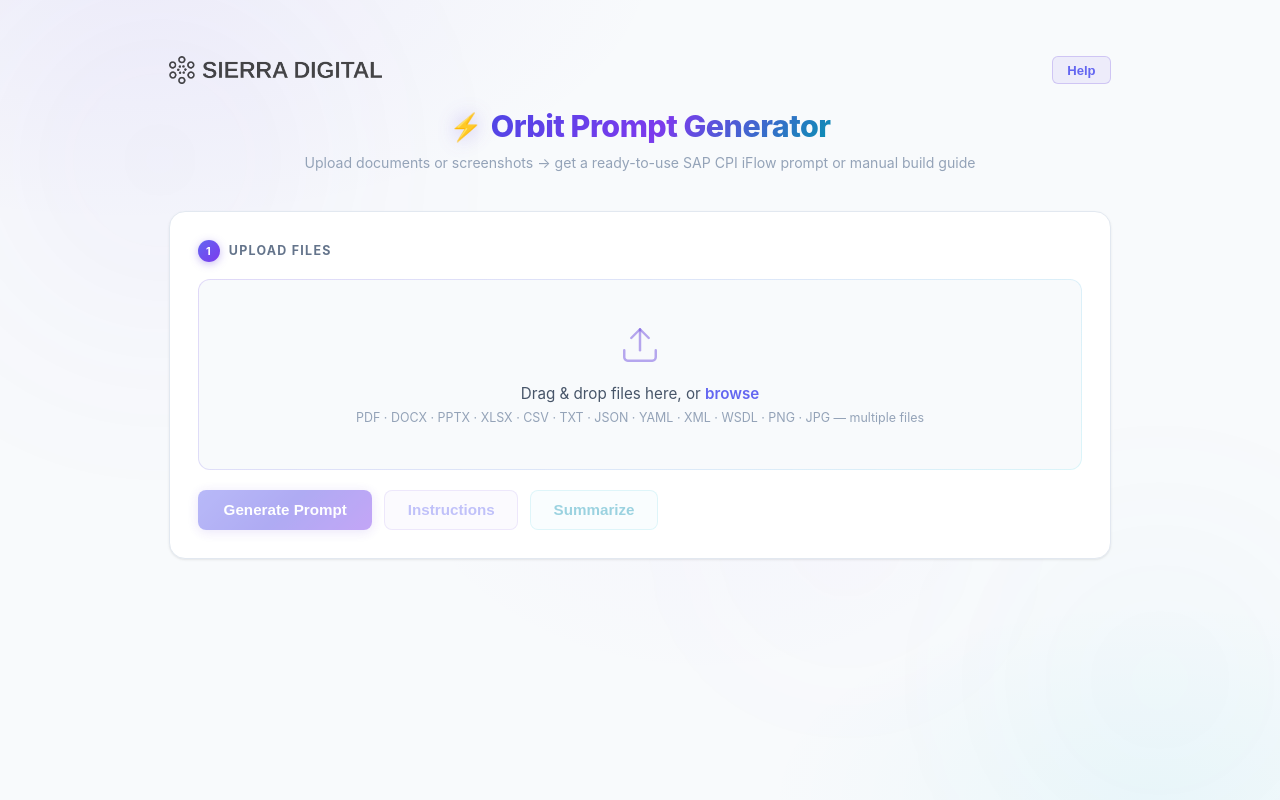
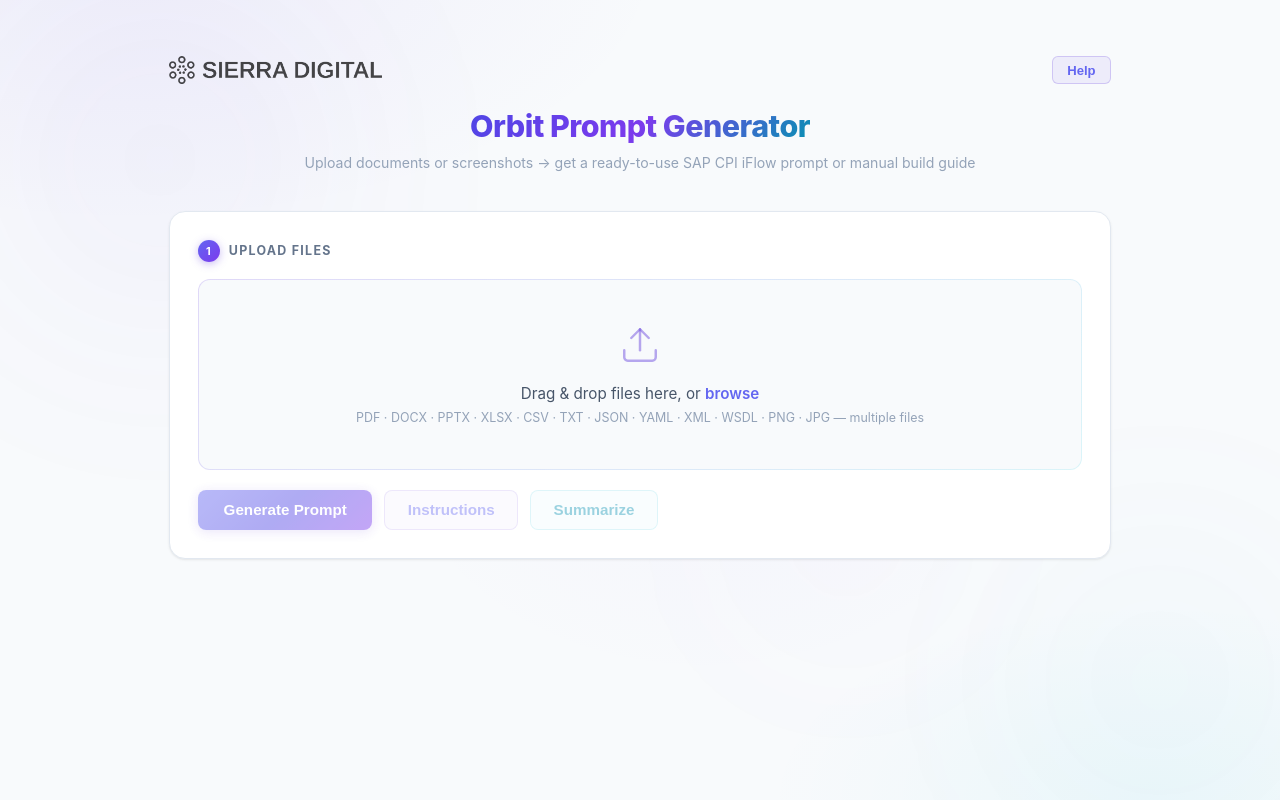
Before and after one commit to Prem2110/iflow-prompt-creator, a React (Vite) app in the folder frontend/: page / in a window 1280 px wide. Built offline with nearby package versions, Linux system fonts and the light colour scheme.

Commit message:
Remove lightning bolt icon from app logo

```diff
--- a/frontend/src/App.jsx
+++ b/frontend/src/App.jsx
@@ -164,7 +164,6 @@
           </button>
         </div>
         <div className={styles.logo}>
-          <span className={styles.logoIcon}>⚡</span>
           <span className={styles.logoText}>Orbit Prompt Generator</span>
         </div>
         <p className={styles.subtitle}>
```
